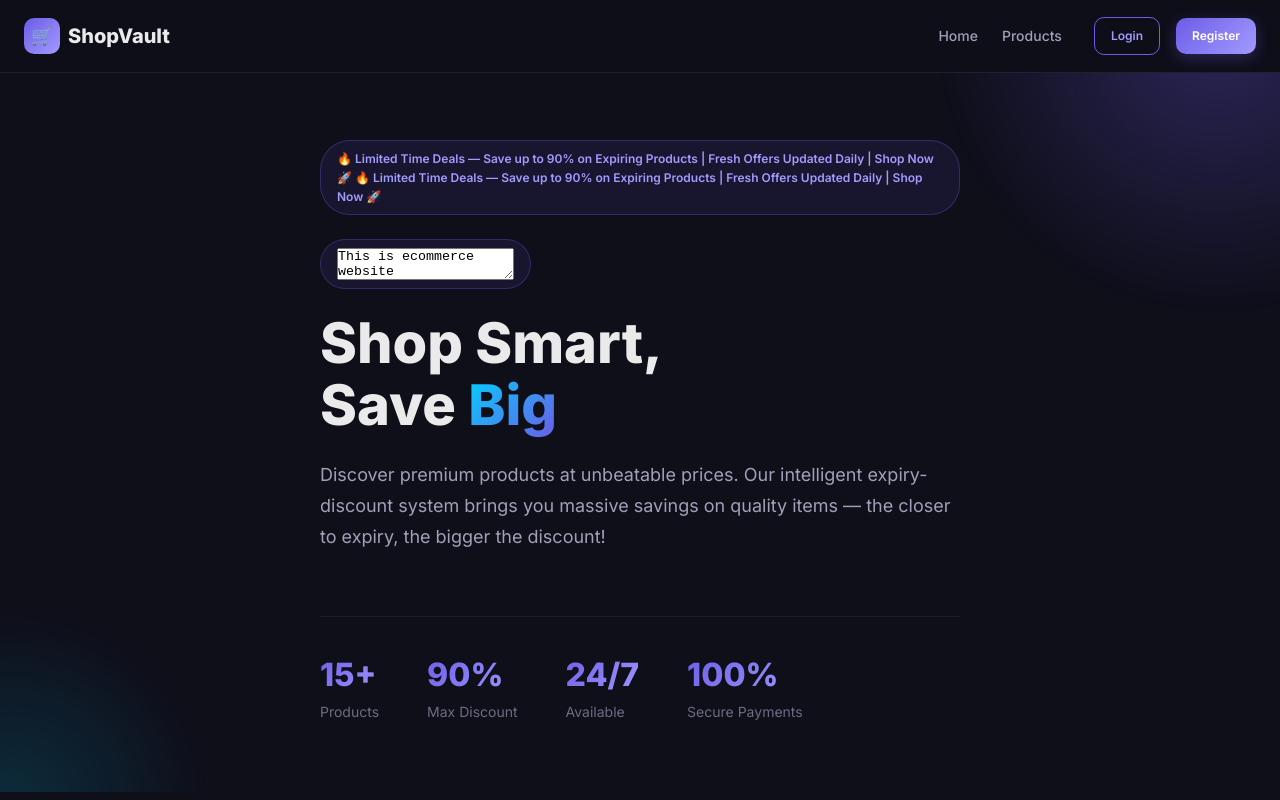
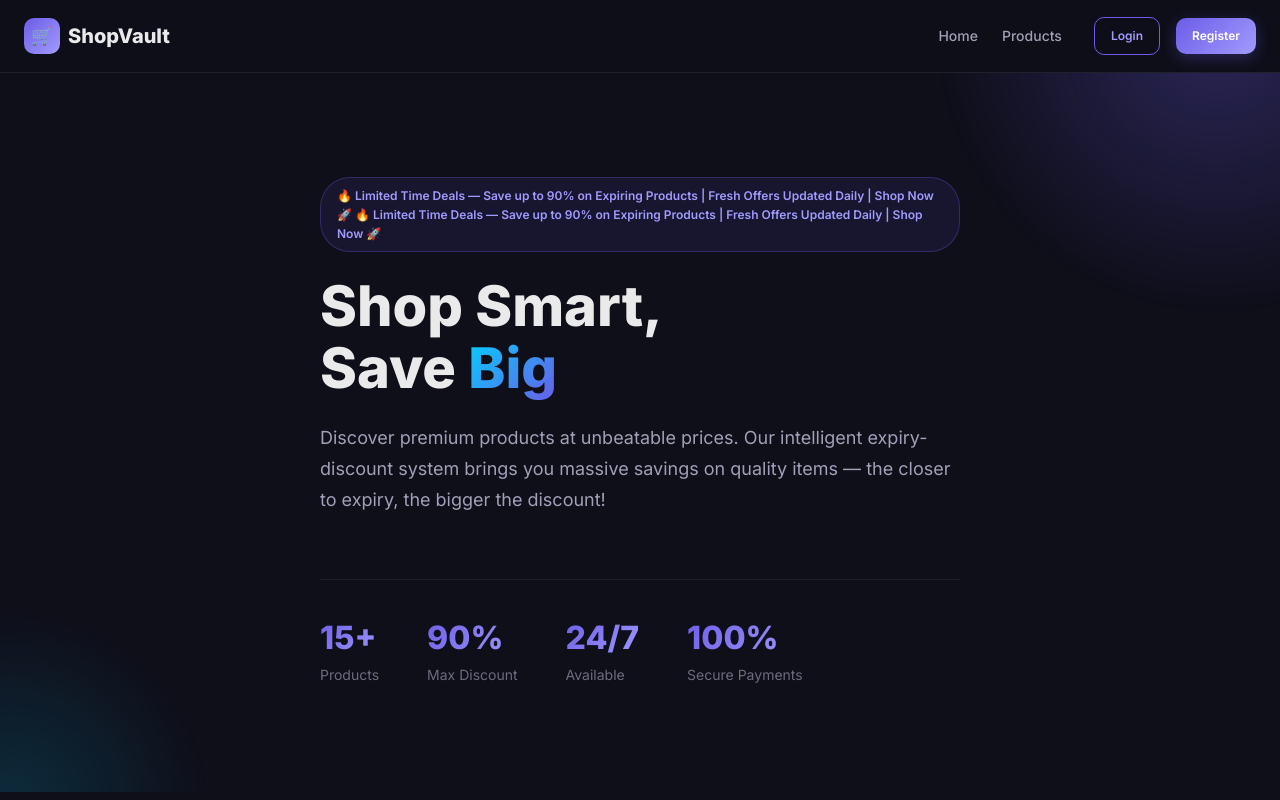
Before and after one commit to praneeth-0107/Shop_Vault, a website: page public/index.html in a window 1280 px wide. Drawn offline with Linux system fonts and the light colour scheme; no server answers.

Commit message:
Update public/index.html

```diff
--- a/public/index.html
+++ b/public/index.html
@@ -27,9 +27,7 @@
             </div>
           </div>
 
-          <div class="hero-badge marquee-banner">
-            <textarea>This is ecommerce website</textarea>
-          </div>
+
 
 
           <h1>Shop Smart,<br>Save <span>Big</span></h1>
```
